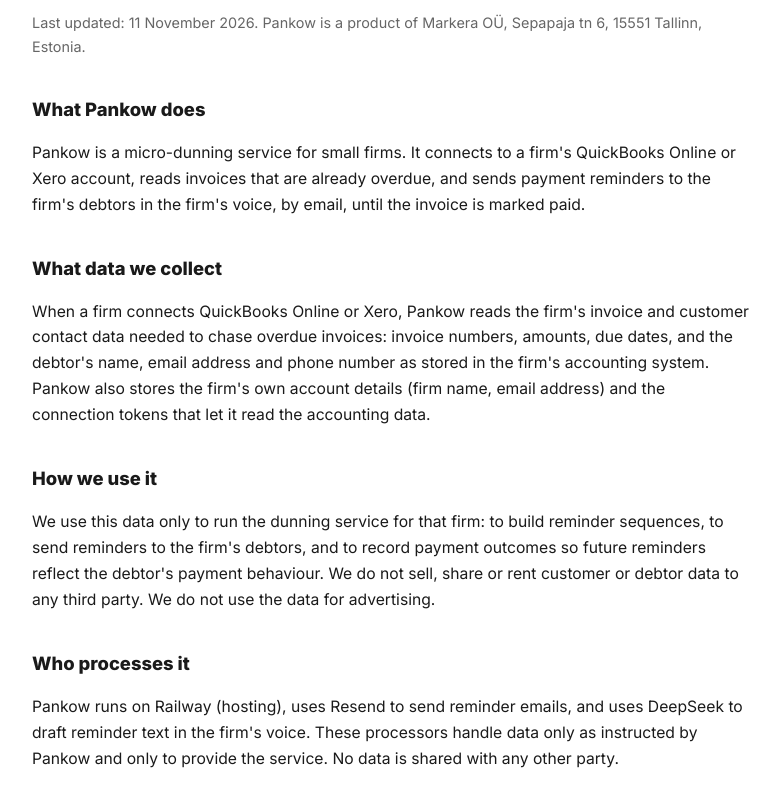
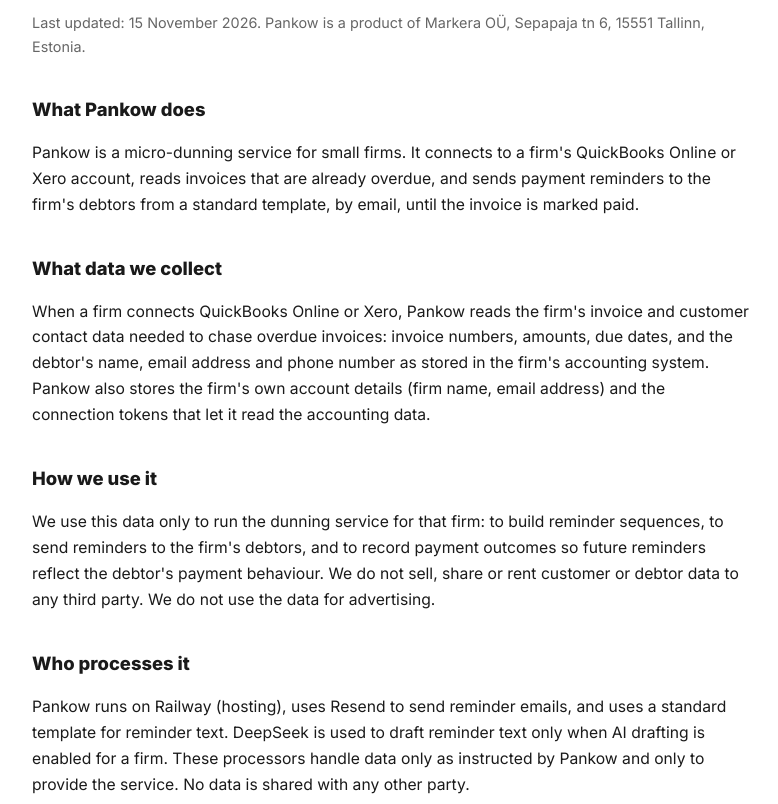
Before and after one commit to Markera-OU/pankow-site, a plain HTML site: page privacy-policy.html in a window 1280 px wide. Shown: the part 184-988 px from the top of the page, without its empty margins (248-1026 px from the left). Drawn offline with Linux system fonts and the light colour scheme.

Commit message:
Privacy: reminder text from standard template; DeepSeek only when AI drafting enabled

```diff
--- a/privacy-policy.html
+++ b/privacy-policy.html
@@ -21,10 +21,10 @@
 <body>
 <a class="back" href="/">&larr; Back to Pankow</a>
 <h1>Privacy Policy</h1>
-<p class="meta">Last updated: 11 November 2026. Pankow is a product of Markera OÜ, Sepapaja tn 6, 15551 Tallinn, Estonia.</p>
+<p class="meta">Last updated: 15 November 2026. Pankow is a product of Markera OÜ, Sepapaja tn 6, 15551 Tallinn, Estonia.</p>
 
 <h2>What Pankow does</h2>
-<p>Pankow is a micro-dunning service for small firms. It connects to a firm's QuickBooks Online or Xero account, reads invoices that are already overdue, and sends payment reminders to the firm's debtors in the firm's voice, by email, until the invoice is marked paid.</p>
+<p>Pankow is a micro-dunning service for small firms. It connects to a firm's QuickBooks Online or Xero account, reads invoices that are already overdue, and sends payment reminders to the firm's debtors from a standard template, by email, until the invoice is marked paid.</p>
 
 <h2>What data we collect</h2>
 <p>When a firm connects QuickBooks Online or Xero, Pankow reads the firm's invoice and customer contact data needed to chase overdue invoices: invoice numbers, amounts, due dates, and the debtor's name, email address and phone number as stored in the firm's accounting system. Pankow also stores the firm's own account details (firm name, email address) and the connection tokens that let it read the accounting data.</p>
@@ -33,7 +33,7 @@
 <p>We use this data only to run the dunning service for that firm: to build reminder sequences, to send reminders to the firm's debtors, and to record payment outcomes so future reminders reflect the debtor's payment behaviour. We do not sell, share or rent customer or debtor data to any third party. We do not use the data for advertising.</p>
 
 <h2>Who processes it</h2>
-<p>Pankow runs on Railway (hosting), uses Resend to send reminder emails, and uses DeepSeek to draft reminder text in the firm's voice. These processors handle data only as instructed by Pankow and only to provide the service. No data is shared with any other party.</p>
+<p>Pankow runs on Railway (hosting), uses Resend to send reminder emails, and uses a standard template for reminder text. DeepSeek is used to draft reminder text only when AI drafting is enabled for a firm. These processors handle data only as instructed by Pankow and only to provide the service. No data is shared with any other party.</p>
 
 <h2>How long we keep it</h2>
 <p>Invoice and reminder data is kept while the firm's account is active and for a reasonable period afterwards to keep an audit trail of reminders sent. When a firm disconnects its accounting system or closes its account, we delete the connection tokens and stop reading new data. A firm can ask us to delete its data at any time by writing to support@pankow.ai.</p>
```
